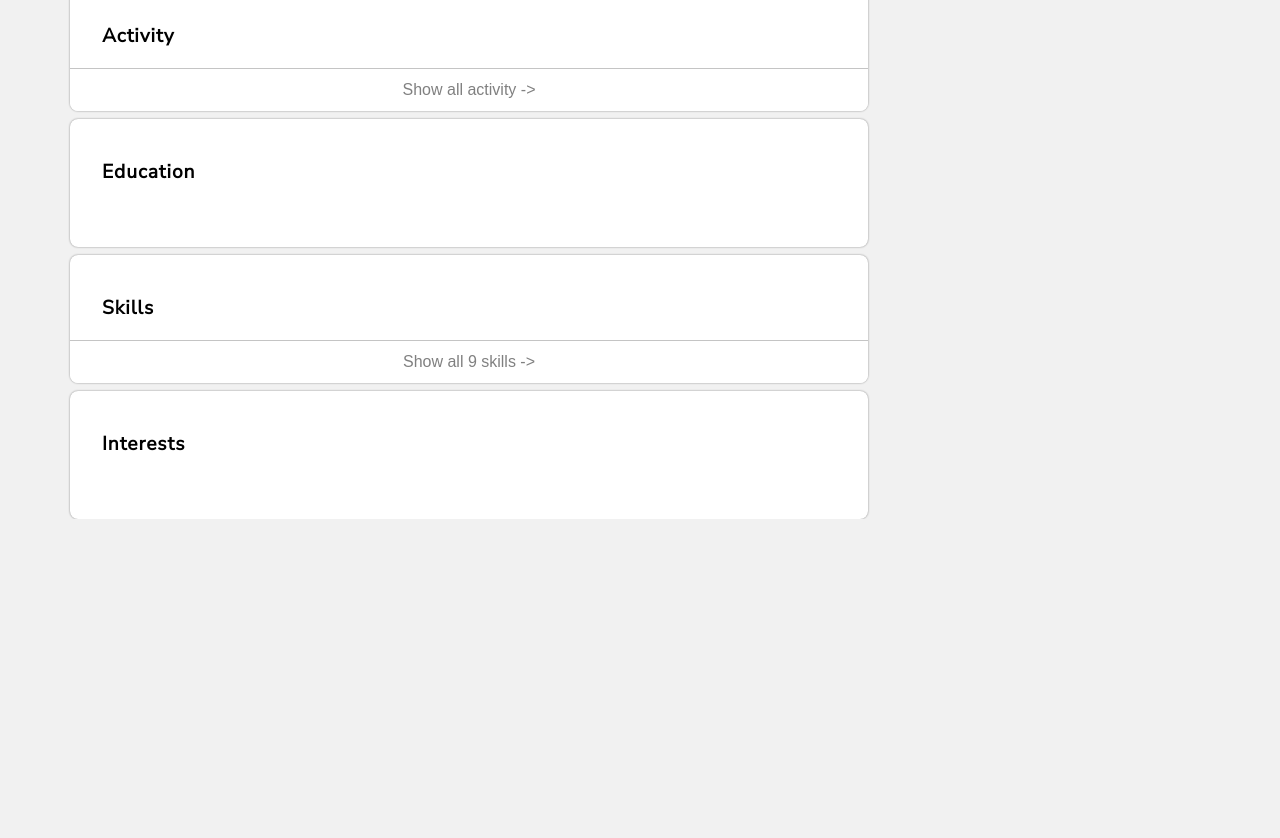
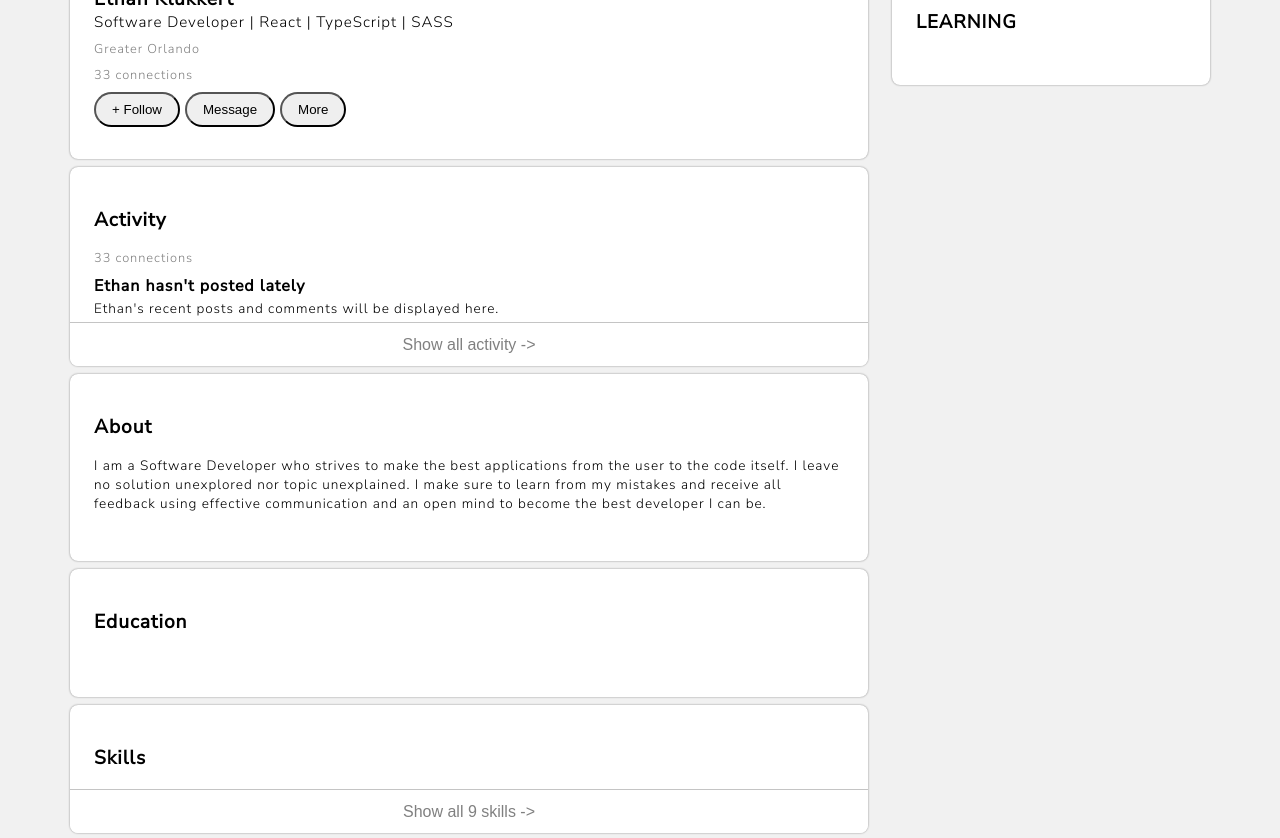
Before and after one commit to EthanMK2/sass-layouts, a plain HTML site: page layout-linkedin/index.html in a window 1280 px wide. Shown: the part 350-1188 px from the top of the page. Before the commit the page ends 869 px from the top, so only its background shows below. Drawn offline with Linux system fonts and the light colour scheme.

Commit message:
profile section and more content

```diff
--- a/layout-linkedin/index.html
+++ b/layout-linkedin/index.html
@@ -4,7 +4,7 @@
     <meta charset="UTF-8" />
     <meta name="viewport" content="width=device-width, initial-scale=1.0" />
     <meta http-equiv="X-UA-Compatible" content="ie=edge" />
-    <title>Practice</title>
+    <title>Layout - LinkedIn Clone</title>
     <link rel="stylesheet" href="css/main.css" />
     <link rel="preconnect" href="https://fonts.googleapis.com" />
     <link rel="preconnect" href="https://fonts.gstatic.com" crossorigin />
@@ -22,19 +22,44 @@
             <img class="round-image" src="./img/linkedinPic.jpeg" />
           </div>
           <h1 class="container-title">Ethan Klukkert</h1>
+          <p class="headline">Software Developer | React | TypeScript | SASS</p>
+          <p class="subcontent__subtitle">Greater Orlando</p>
+          <p class="subcontent__subtitle">33 connections</p>
+          <button class="oval-button">+ Follow</button>
+          <button class="oval-button">Message</button>
+          <button class="oval-button">More</button>
         </section>
-        <section class="profile-summary">
+        <section class="container">
           <h1 class="container-title">Activity</h1>
+          <p class="subcontent__subtitle">33 connections</p>
+          <div class="subcontent">
+            <p class="subcontent__title">Ethan hasn't posted lately</p>
+            <p class="subcontent__detail">
+              Ethan's recent posts and comments will be displayed here.
+            </p>
+          </div>
           <button class="bottom-container-button">Show all activity -></button>
         </section>
-        <section class="profile-summary">
+        <section class="container">
+          <h1 class="container-title">About</h1>
+          <div class="subcontent">
+            <p class="subcontent__detail">
+              I am a Software Developer who strives to make the best
+              applications from the user to the code itself. I leave no solution
+              unexplored nor topic unexplained. I make sure to learn from my
+              mistakes and receive all feedback using effective communication
+              and an open mind to become the best developer I can be.
+            </p>
+          </div>
+        </section>
+        <section class="container">
           <h1 class="container-title">Education</h1>
         </section>
-        <section class="profile-summary">
+        <section class="container">
           <h1 class="container-title">Skills</h1>
           <button class="bottom-container-button">Show all 9 skills -></button>
         </section>
-        <section class="profile-summary">
+        <section class="container">
           <h1 class="container-title">Interests</h1>
         </section>
       </section>
--- a/layout-linkedin/sass/_base.scss
+++ b/layout-linkedin/sass/_base.scss
@@ -2,7 +2,7 @@
 $colors: (
   main-background: rgb(241, 241, 241),
   container: white,
-  primary: rgb(56, 56, 255),
+  primary: rgb(10, 102, 194),
   secondary: rgb(37, 178, 37),
 );
 
@@ -13,7 +13,16 @@ $standard-radius: 8px;
   background-color: map-get($colors, container);
   border-radius: 8px;
   box-shadow: 0 0px 2px 0.05px grey;
-  padding: 1.5rem;
+  padding: 1.5rem 1.5rem 2rem 1.5rem;
   position: relative;
   @content; // put width and height, and others here
 }
+
+@mixin main-section-container() {
+  @include primary-container() {
+    margin-top: 0.5rem;
+    width: 100%;
+    height: fit-content;
+    min-height: 8rem;
+  }
+}
--- a/layout-linkedin/sass/_components.scss
+++ b/layout-linkedin/sass/_components.scss
@@ -38,3 +38,28 @@
 .round-image {
   width: 100%;
 }
+
+.subcontent {
+}
+
+.subcontent__title {
+  font-weight: bold;
+  margin: 0.1rem 0;
+}
+
+.subcontent__subtitle {
+  font-size: 0.8rem;
+  color: rgb(128, 128, 128);
+  margin: 0.5rem 0 1rem 0;
+}
+
+.subcontent__detail {
+  font-size: 0.85rem;
+  margin: 0.1rem 0 1rem 0;
+}
+
+.oval-button {
+  padding: 0.5rem 1rem;
+  border-radius: 3rem;
+  width: fit-content;
+}
--- a/layout-linkedin/sass/_layout.scss
+++ b/layout-linkedin/sass/_layout.scss
@@ -17,10 +17,15 @@ body {
   background-color: map-get($colors, main-background);
   box-sizing: border-box;
   padding: 0 1.5rem;
+  padding-top: 4rem
+}
+
+.container {
+  @include main-section-container;
 }
 
 .container-title {
-  margin: 1rem 0 0.2rem 0.5rem;
+  margin: 1rem 0 1rem 0;
   padding: 0;
   font-size: 1.2rem;
 }
@@ -29,11 +34,10 @@ body {
   grid-area: main-section;
 
   .profile-summary {
-    @include primary-container() {
-      margin-top: 0.5rem;
-      width: 100%;
-      height: fit-content;
-      min-height: 8rem;
+    @include main-section-container;
+
+    .container-title {
+      margin-bottom: 0rem;
     }
 
     .round-image-div {
@@ -55,6 +59,16 @@ body {
       background-size: cover;
       z-index: 0;
     }
+
+    .headline {
+      font-size: 0.95rem;
+      margin-top: 0;
+      margin-bottom: 0;
+    }
+  }
+
+  .subcontent__subtitle {
+    margin: 0.5rem 0;
   }
 }
 
@@ -69,8 +83,10 @@ body {
     }
 
     .container-title {
-      margin: 1rem 0 1rem 0.5rem;
+      margin: 1rem 0 1rem 0;
     }
+
+
   }
 }
 
```
Also changed, not shown: layout-linkedin/css/main.css, 1 other file.
